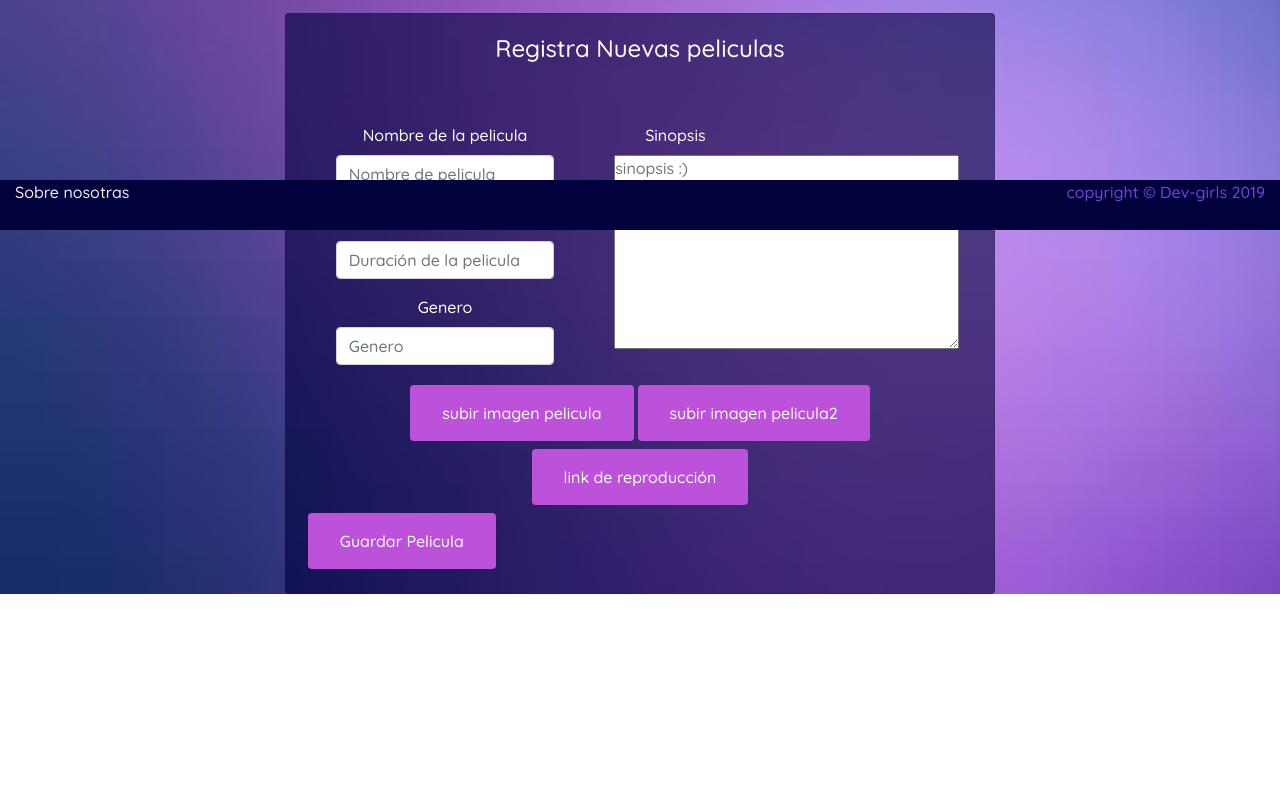
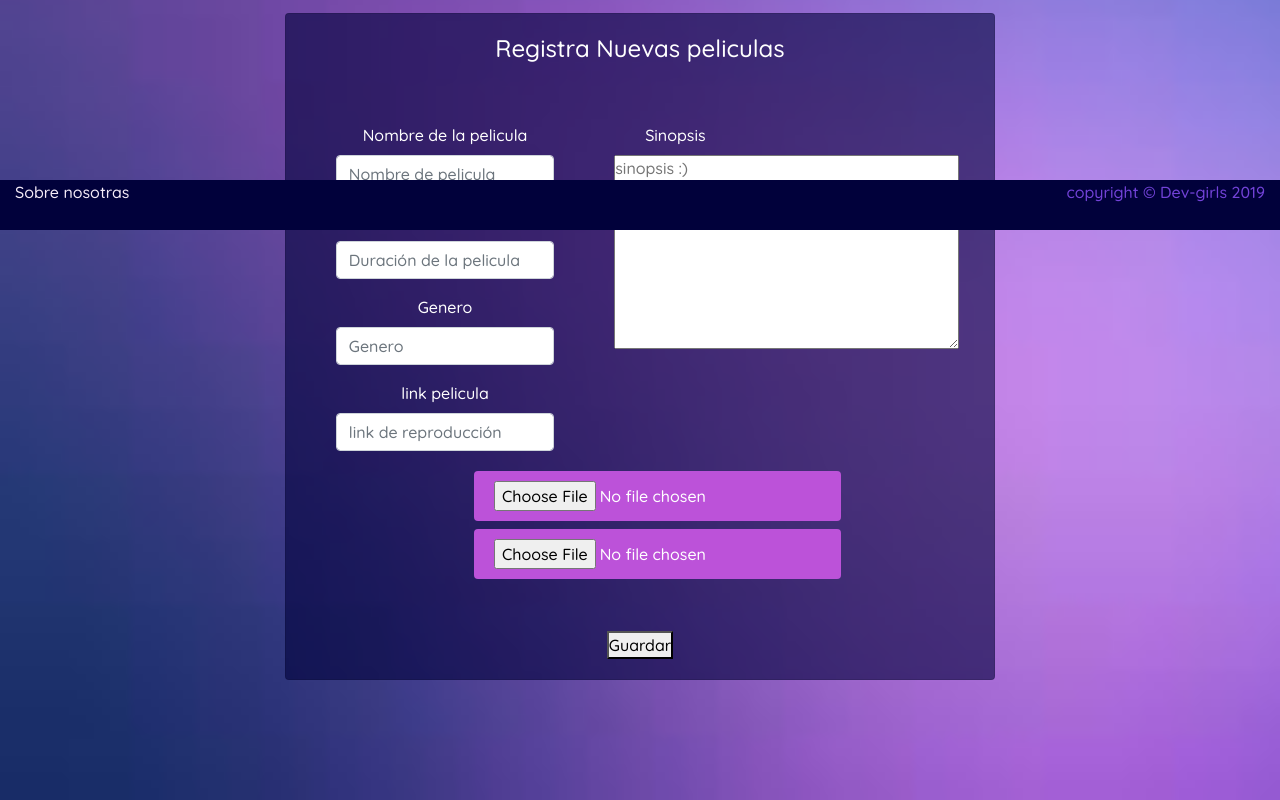
Before and after one commit to PaolaCuadros1/atenea, an Angular app: page /login in a window 1280 px wide. Shown: the part 570-1370 px from the top of the page. Before the commit the page ends 1164 px from the top, so only its background shows below. Built offline with nearby package versions, Linux system fonts and the light colour scheme.

Commit message:
integracion registro peliculas sin carga de imagenes, creacion de modelo movie y creacion de servicio movie

```diff
--- a/src/app/app.module.ts
+++ b/src/app/app.module.ts
@@ -5,6 +5,8 @@ import { FormsModule } from '@angular/forms';
 import { HttpClientModule } from '@angular/common/http';
 
 import { UserService } from './services/usuario.service';
+// importar servicio peliculas
+import {MovieService} from './services/movie.service';
 
 import { AppComponent } from './app.component';
 import { SignUpComponent } from './components/sign-up/sign-up.component';
@@ -16,6 +18,7 @@ import { HomeComponent } from './components/home/home.component';
 import { FooterComponent } from './components/footer/footer.component';
 import { UpdateUserComponent} from './components/update-user/update-user.component';
 import { LoginComponent } from './components/login/login.component';
+
 
 //Acá deben agregar las rutas.
 const appRoutes: Routes = [
@@ -48,7 +51,8 @@ const appRoutes: Routes = [
     HttpClientModule
   ],
   providers: [
-    UserService
+    UserService,
+    MovieService
   ],
   bootstrap: [AppComponent]
 })
--- a/src/app/components/register-song/register-song.component.html
+++ b/src/app/components/register-song/register-song.component.html
@@ -6,39 +6,49 @@
                     <h4 class="card-title">Registra Nuevas peliculas</h4>
                     <br>
                     <br>
-                    <form #formularioPeliculas="ngForm" (ngSubmit)="actualizarUsuario()">
+                    <form #formularioPeliculas="ngForm" (ngSubmit)="guardarPelicula()">
                         <div class="col-md-12">
                             <div class="row">
                                 <div class="col-md-5">
                                     <div class="form-group  col-md-12">
                                         <label class="name-form" for="nameMovie">Nombre de la pelicula</label>
-                                        <input type="text" class="form-control " id="nameMovie" placeholder="Nombre de pelicula" required>
+                                        <input type="text" class="form-control " placeholder="Nombre de pelicula" required name="name" #name="ngModel" [(ngModel)]="peliculaRegistro.name">
                                     </div>
                                     <div class="form-group  col-md-12">
                                         <label class="name-form" for="time">Duración</label>
-                                        <input type="text" class="form-control " id="address" placeholder="Duración de la pelicula" required>
+                                        <input type="text" class="form-control " placeholder="Duración de la pelicula" required name="duration" #duration="ngModel" [(ngModel)]="peliculaRegistro.duration">
+
                                     </div>
                                     <div class="form-group  col-md-12">
                                         <label class="name-form" for="city">Genero</label>
-                                        <input type="text" class="form-control " id="genderS" placeholder="Genero" required>
+                                        <input type="text" class="form-control " placeholder="Genero" required name="gender" #gender="ngModel" [(ngModel)]="peliculaRegistro.gender">
+                                    </div>
+                                    <div class="form-group  col-md-12">
+                                        <label class="name-form">link pelicula</label>
+                                        <input type="text" class="form-control" placeholder="link de reproducción" required name="url" #url="ngModel" [(ngModel)]="peliculaRegistro.url" />
                                     </div>
                                 </div>
                                 <div class="col-md-6">
                                     <div class="form-group  col-md-6">
                                         <label class="name-form" for="address">Sinopsis</label>
-                                        <textarea name="sinopsis" id="sinopsis" cols="40" rows="8.5" placeholder="sinopsis :)"></textarea>
+                                        <textarea name="sinopsis" cols="40" rows="8.5" placeholder="sinopsis :)" name="synopsis" #synopsis="ngModel" [(ngModel)]="peliculaRegistro.synopsis"></textarea>
                                     </div>
                                 </div>
-                                <div>
-                                    <button type="submit" class="btn  boton">subir imagen pelicula</button>
-                                    <button type="submit" class="btn  boton">subir imagen pelicula2</button>
-                                    <button type="submit" class="btn  boton">link de reproducción</button>
+                                <div class="btnspeli">
+                                    <input type="file" class="btn  boton-peli" value="subir imagen pelicula" />
+                                    <input type="file" class="btn  boton-peli" value="subir imagen pelicula2" />
+
+                                    <br>
                                 </div>
-                                <button id="saveData" type="button" class="btn boton" onclick="validateEmptyData()">Guardar Pelicula</button></div>
+                                <br>
+                                <br>
+                                <!-- <button id="saveData" type="button" class="btn  boton-peli" onclick="validateEmptyData()">Guardar Pelicula</button> <br>--></div>
+                            <button type="submit">Guardar</button>
                         </div>
                     </form>
                 </div>
             </div>
         </div>
     </div>
+    <br><br><br><br><br>
 </div>
--- a/src/app/components/register-song/register-song.component.ts
+++ b/src/app/components/register-song/register-song.component.ts
@@ -1,4 +1,6 @@
 import { Component, OnInit } from '@angular/core';
+import { Movie } from '../../model/movie';
+import { MovieService } from '../../services/movie.service';
 
 @Component({
   selector: 'app-register-song',
@@ -6,10 +8,41 @@ import { Component, OnInit } from '@angular/core';
   styleUrls: ['./register-song.component.css']
 })
 export class RegisterSongComponent implements OnInit {
+  public peliculaRegistro: Movie;
 
-  constructor() { }
+  constructor(
+    // se crea objeto de tipo MovieService
+    private movieService: MovieService
+  ) {
+    this.peliculaRegistro = new Movie('', '', '', '', '', '', '', '');
+  }
 
   ngOnInit() {
   }
 
+  // se crea el metodo
+  guardarPelicula() {
+    this.movieService.registrarPelicula(this.peliculaRegistro).subscribe(
+      // comunicacion metodo con el servicio
+      (response: any) => {
+        console.log("holi");
+
+        this.peliculaRegistro = response.movie;
+        if (!this.peliculaRegistro._id) {
+          alert("No se pudo realizar cargue de pelicula");
+        } else {
+          alert("pelicula guardada .... exitosamente");
+          this.peliculaRegistro = new Movie('', '', '', '', '', '', '', '');
+        }
+      },
+      error => {
+        var errorMensaje = <any>error;
+        if (errorMensaje != null) {
+          console.log(error);
+        }
+      }
+    );
+  }
+
+
 }
--- /dev/null
+++ b/src/app/model/movie.ts
@@ -0,0 +1,13 @@
+export class Movie {
+    constructor(
+        // el modelo de front debe ser igual al modelo back incluyendo public
+        public _id: String,
+        public name: string,
+        public duration: String,
+        public image: String,
+        public image2: String,
+        public gender: String,
+        public url: String,
+        public synopsis: String
+    ){}
+}
--- /dev/null
+++ b/src/app/services/movie.service.ts
@@ -0,0 +1,34 @@
+//Importar librerías internas de Angular:
+import { Injectable } from '@angular/core'; //Inyectar el servicio a toda la aplicación de angular
+import { HttpClient, HttpHeaders } from '@angular/common/http'; //Enviar o hacer peticiones a la api.
+
+import { map } from 'rxjs/operators'; //rxjs -> Paquete de Angular que contiene operadores y nos va a permitir analizar un JSON.
+
+import { Observable } from 'rxjs'; //Recoge las respuestas que envía un servidor.
+// se injecta el servicio en toda la aplicacion
+@Injectable()
+export class MovieService{
+url = 'http://localhost:4000/api/';
+//   public identidad;
+
+  //Vamos a crear un constructor que nos permita inicializar los métodos post, get, pud, delete
+  constructor(
+    private _http: HttpClient //Guarda el objeto httmCliente para poder tener acceso a los métodos get, post, put y delete
+  ) { }
+
+  registrarPelicula(peliculaNueva){
+    let params = JSON.stringify(peliculaNueva);
+    console.log("Llegooooo");
+    console.log(params)
+    let options = {
+      headers: new HttpHeaders(
+        { 'Content-Type': 'application/json' })
+    };
+    return this._http.post(
+      this.url + "saveMovie",
+      params,
+      options
+    ).pipe(map(res => res));
+  }
+
+}
--- a/src/styles/atenea.css
+++ b/src/styles/atenea.css
@@ -1,13 +1,14 @@
 * {
-
     margin: 0;
     padding: 0;
     font-family: "Quicksand", sans-serif;
 }
+
 .menu {
     display: flex;
     font-family: "Quicksand", sans-serif;
 }
+
 .logo {
     float: left;
 }
@@ -19,10 +20,12 @@
     margin-left: 20px;
     color: #f2dcf2;
 }
+
 .iniciar {
     display: flex;
     float: center;
 }
+
 .redes {
     display: block;
 }
@@ -41,6 +44,7 @@
     color: #f2dcf2 !important;
 }
 
+
 /*.container {
   display: flex;
   margin: 0;
@@ -56,21 +60,24 @@
     width: 30%;
     float: right;
 }
+
 .redes {
     display: inline-flex;
     list-style: none;
     margin-top: 35px;
     margin-left: 180px;
 }
+
 .twitter {
     margin-left: 30px;
 }
+
 .facebook {
     margin-left: 15px;
 }
+
 .instagram {
     margin-left: 15px;
-
     margin: 0;
     padding: 0;
     font-family: 'Quicksand', sans-serif;
@@ -82,29 +89,27 @@
     background-size: cover;
     font-family: 'Quicksand', sans-serif;
 }
-  .imagen{
-    margin-top:0px;
+
+.imagen {
+    margin-top: 0px;
     background-image: url("../assets/images/888997.jpg");
     background-repeat: no-repeat;
-    background-size:cover;
+    background-size: cover;
     /*height: 700px;*/
-    height: 800px; /*Nueva línea*/
+    height: 800px;
+    /*Nueva línea*/
 }
 
-  a{
+a {
     color: rgb(245, 236, 248) !important;
 }
-
-
 
 .text-main {
     position: absolute;
     z-index: 2;
     color: white;
-
     top: 35%;
-    left:8%;
-
+    left: 8%;
 }
 
 .text-main h1 {
@@ -112,15 +117,18 @@
     line-height: 0.8;
     text-align: left;
 }
+
 .text-main p {
     font-size: 24px;
     text-align: left;
 }
-  .text-main a{
+
+.text-main a {
     margin-left: 170px;
     text-decoration: none;
 }
-  .boton{
+
+.boton {
     background-color: #bc52d9;
     border: none;
     color: white;
@@ -134,32 +142,55 @@
     cursor: pointer;
     font-family: 'Quicksand', sans-serif;
 }
-.boton:hover {
-    box-shadow: 0 12px 16px 0 rgba(0,0,0,0.24), 0 17px 50px 0 rgba(0,0,0,0.19);
+
+.boton-peli {
+    background-color: #bc52d9;
+    border: none;
+    color: white;
+    padding: 10px 20px;
+    text-align: center;
+    font-size: 16px;
+    margin: 4px 2px;
+    transition: 0.3s;
+    display: inline-block;
+    text-decoration: none;
+    cursor: pointer;
+    font-family: 'Quicksand', sans-serif;
 }
 
-  .nav-item{
+.btnspeli {
+    margin-left: 35px;
+}
+
+.btnspeliR {}
+
+.boton:hover {
+    box-shadow: 0 12px 16px 0 rgba(0, 0, 0, 0.24), 0 17px 50px 0 rgba(0, 0, 0, 0.19);
+}
+
+.nav-item {
     margin-right: 4%;
 }
 
-  .name-menu{
-    color:  #f2dcf2 !important;
+.name-menu {
+    color: #f2dcf2 !important;
     padding: 0px !important;
     /*  background-color: #2E2E2E; */
 }
+
+
 /* cambio en el menu */
-  .name-menu:hover{
+
+.name-menu:hover {
     font-size: 20px;
-    border-bottom:1px solid  #bc52d9;
+    border-bottom: 1px solid #bc52d9;
 }
 
-  .music-image{
+.music-image {
     margin-right: 20px;
 }
 
-
-
-  .music-gender > div {
+.music-gender>div {
     width: 20%;
     margin: 10px;
     text-align: center;
@@ -167,26 +198,26 @@
     font-size: 30px;
 }
 
-  .black-card{
-    background-color:  rgb(1, 1, 59,0.6);
+.black-card {
+    background-color: rgb(1, 1, 59, 0.6);
     color: white;
     text-align: center;
 }
 
-
-  .info-client{
+.info-client {
     margin-top: 5%;
 }
 
-  .form-group-1{
+.form-group-1 {
     color: white !important;
 }
-  .form-control-1{
+
+.form-control-1 {
     width: 60% !important;
     margin-left: 80px !important;
 }
 
-  .form-control-1{
+.form-control-1 {
     width: 50% !important;
     border: none !important;
     border-bottom: 2px solid white !important;
@@ -199,12 +230,14 @@
     color: black !important;
 }
 
-  .form-signUp{
+.form-signUp {
     margin-left: 200px !important;
 }
-  #boton-form{
+
+#boton-form {
     margin-left: 28%;
 }
+
 .nav-link.active {
     background-color: black !important;
 }
@@ -216,49 +249,52 @@
     padding-left: 0;
 }
 
-  .logo-menu{
+.logo-menu {
     width: 20%;
     float: left;
 }
 
-  .logo-opts{
+.logo-opts {
     width: 80%;
 }
 
-  .container{
+.container {
     padding-top: 10% !important;
 }
 
-  .image-menu{
+.image-menu {
     margin-top: -17px !important;
 }
 
-  .image-menu > span{
+.image-menu>span {
     color: white;
 }
-  .image-menu > img{
+
+.image-menu>img {
     border-radius: 50%;
     border: 2px blueviolet solid;
     margin-right: 10px;
 }
 
-  .menu-bitMusic{
+.menu-bitMusic {
     margin-right: 3%;
 }
 
-  .dropdown-menu-bitBusic{
+.dropdown-menu-bitBusic {
     background-color: transparent !important;
 }
 
-  .dropdown-item:hover{
+.dropdown-item:hover {
     background-color: transparent !important;
 }
 
-  .user-image{
+.user-image {
     width: 20%;
     float: right;
     margin-top: -8%;
 }
+
+
 /*footer{
       background-color:  rgb(1, 1, 59);
       color:#7343d9;
@@ -268,34 +304,42 @@
       display: flex;
   }*/
 
+
 /* Inicio nueva línea */
-  .footer{
-    background-color:  rgb(1, 1, 59);
-    color:#7343d9;
+
+.footer {
+    background-color: rgb(1, 1, 59);
+    color: #7343d9;
     height: 50px;
 }
+
+
 /* Fin nueva línea */
+
 .about {
     text-align: left;
     float: left;
     cursor: pointer;
-    width: 70%; /* Nueva línea */
+    width: 70%;
+    /* Nueva línea */
 }
+
 .legal {
     overflow: auto;
     text-align: right;
-    width: 30%; /* Nueva línea */
+    width: 30%;
+    /* Nueva línea */
 }
 
-.labels-forms{
+.labels-forms {
     color: white;
 }
 
-.input-form{
+.input-form {
     margin-right: 3%;
 }
 
-.error{
+.error {
     color: red;
     display: none;
     font-weight: bold;
```
Lines whose indentation alone changed are shown as unchanged.
